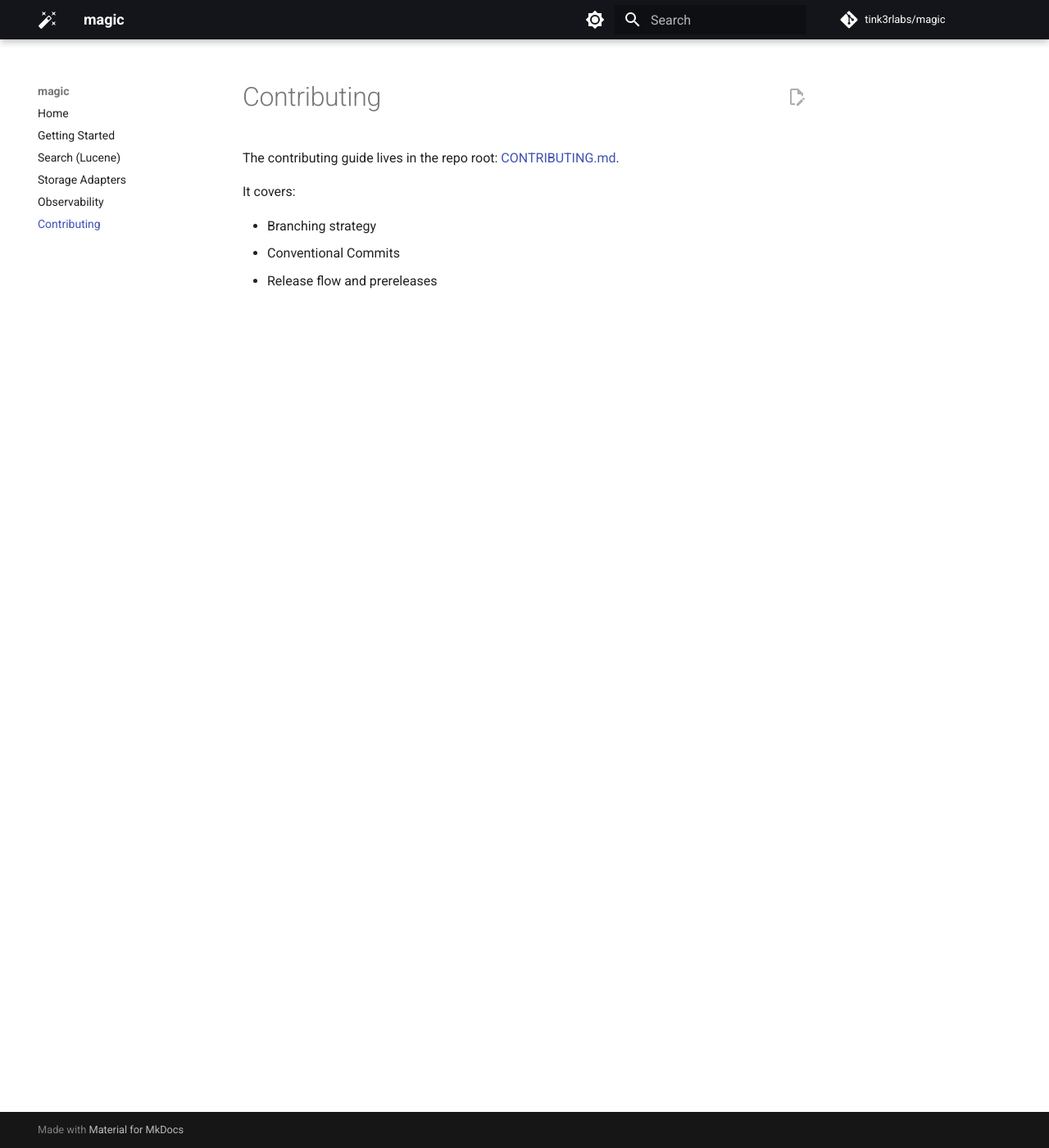
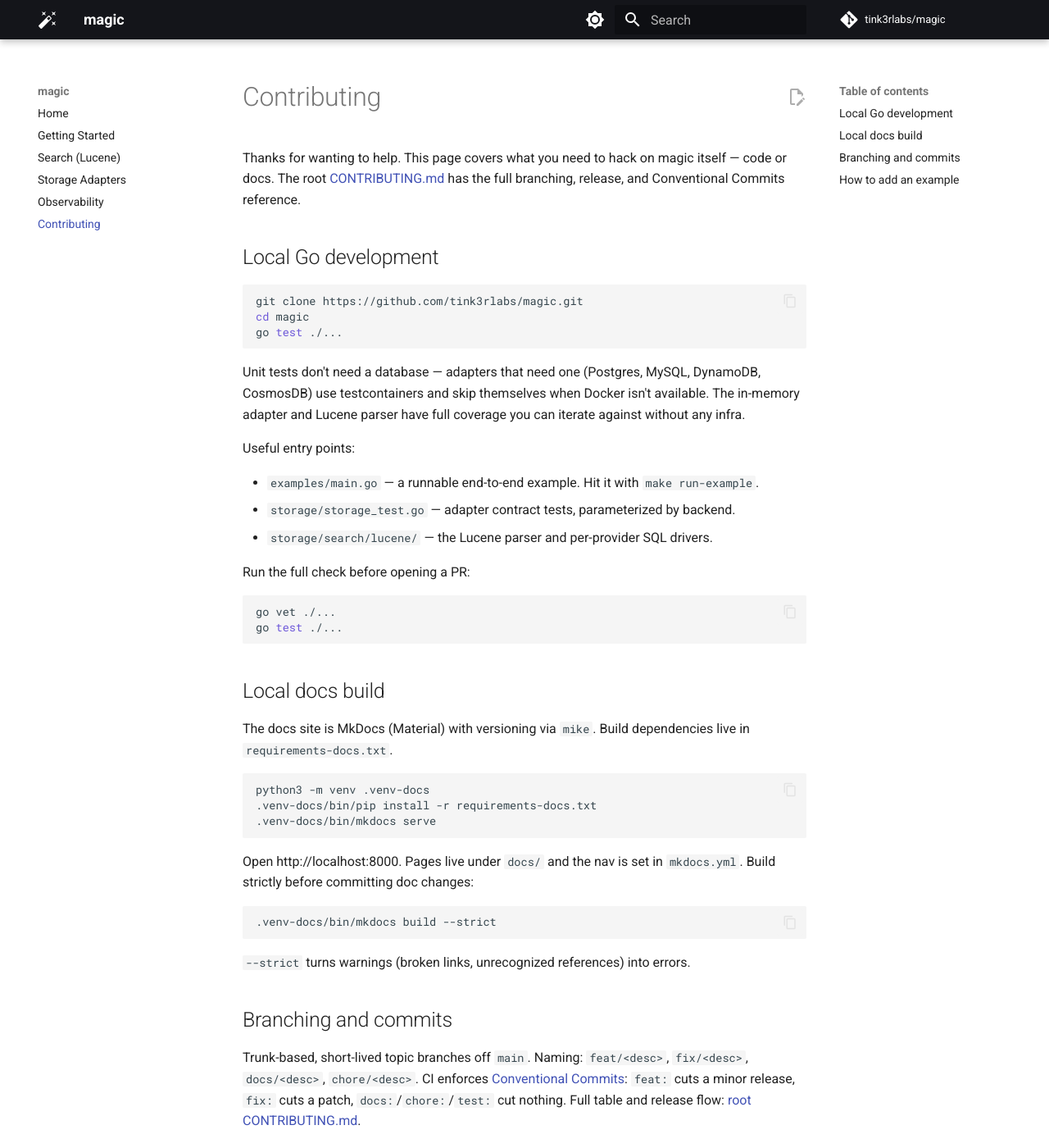
Before and after one commit to tink3rlabs/magic, an MkDocs documentation site: the page built from docs/contributing.md, in a window 1280 px wide and 1400 px high. Shown: the whole window at 82% size. Built offline with MkDocs 1.6.1 and Material for MkDocs 9.7.7, drawn with Linux system fonts in a browser that asks for light colours; comment, search, counter and statistics services are not loaded; the version menu is left out; some of the changed text lies outside the part shown.

Commit message:
docs: write a real contributing guide for docs and code

````diff
--- a/docs/contributing.md
+++ b/docs/contributing.md
@@ -1,9 +1,52 @@
 # Contributing
 
-The contributing guide lives in the repo root: [CONTRIBUTING.md](https://github.com/tink3rlabs/magic/blob/main/CONTRIBUTING.md).
+Thanks for wanting to help. This page covers what you need to hack on magic itself — code or docs. The root [CONTRIBUTING.md](https://github.com/tink3rlabs/magic/blob/main/CONTRIBUTING.md) has the full branching, release, and Conventional Commits reference.
 
-It covers:
+## Local Go development
 
-- Branching strategy
-- Conventional Commits
-- Release flow and prereleases
+```bash
+git clone https://github.com/tink3rlabs/magic.git
+cd magic
+go test ./...
+```
+
+Unit tests don't need a database — adapters that need one (Postgres, MySQL, DynamoDB, CosmosDB) use testcontainers and skip themselves when Docker isn't available. The in-memory adapter and Lucene parser have full coverage you can iterate against without any infra.
+
+Useful entry points:
+
+- `examples/main.go` — a runnable end-to-end example. Hit it with `make run-example`.
+- `storage/storage_test.go` — adapter contract tests, parameterized by backend.
+- `storage/search/lucene/` — the Lucene parser and per-provider SQL drivers.
+
+Run the full check before opening a PR:
+
+```bash
+go vet ./...
+go test ./...
+```
+
+## Local docs build
+
+The docs site is MkDocs (Material) with versioning via `mike`. Build dependencies live in `requirements-docs.txt`.
+
+```bash
+python3 -m venv .venv-docs
+.venv-docs/bin/pip install -r requirements-docs.txt
+.venv-docs/bin/mkdocs serve
+```
+
+Open http://localhost:8000. Pages live under `docs/` and the nav is set in `mkdocs.yml`. Build strictly before committing doc changes:
+
+```bash
+.venv-docs/bin/mkdocs build --strict
+```
+
+`--strict` turns warnings (broken links, unrecognized references) into errors.
+
+## Branching and commits
+
+Trunk-based, short-lived topic branches off `main`. Naming: `feat/<desc>`, `fix/<desc>`, `docs/<desc>`, `chore/<desc>`. CI enforces [Conventional Commits](https://www.conventionalcommits.org/): `feat:` cuts a minor release, `fix:` cuts a patch, `docs:`/`chore:`/`test:` cut nothing. Full table and release flow: [root CONTRIBUTING.md](https://github.com/tink3rlabs/magic/blob/main/CONTRIBUTING.md).
+
+## How to add an example
+
+Put new examples under `examples/<name>/` with a `main.go` and a top-of-file comment block explaining how to run it (env vars, expected output). Reference them from the relevant doc page rather than inlining 100 lines of setup.
````
